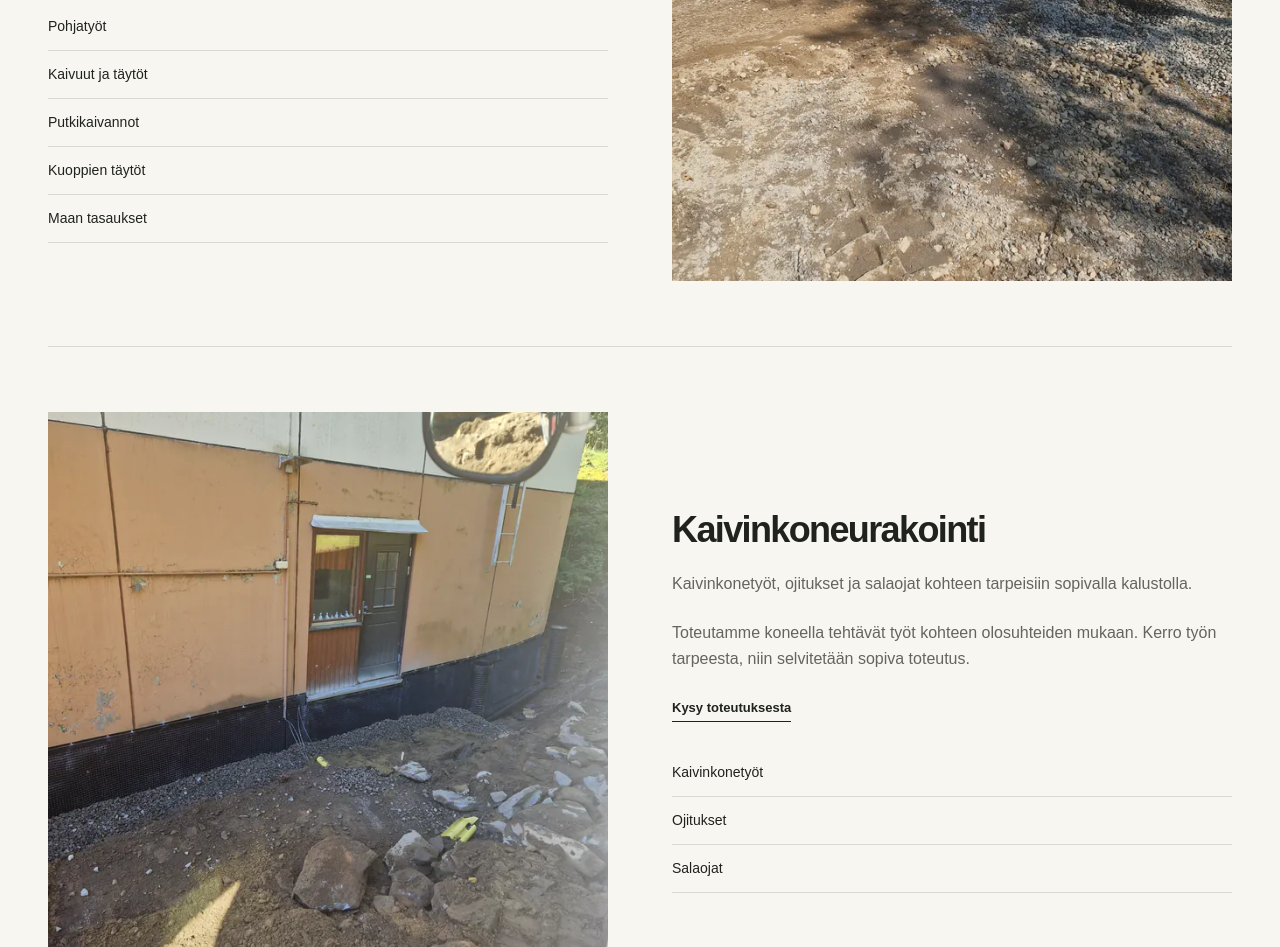
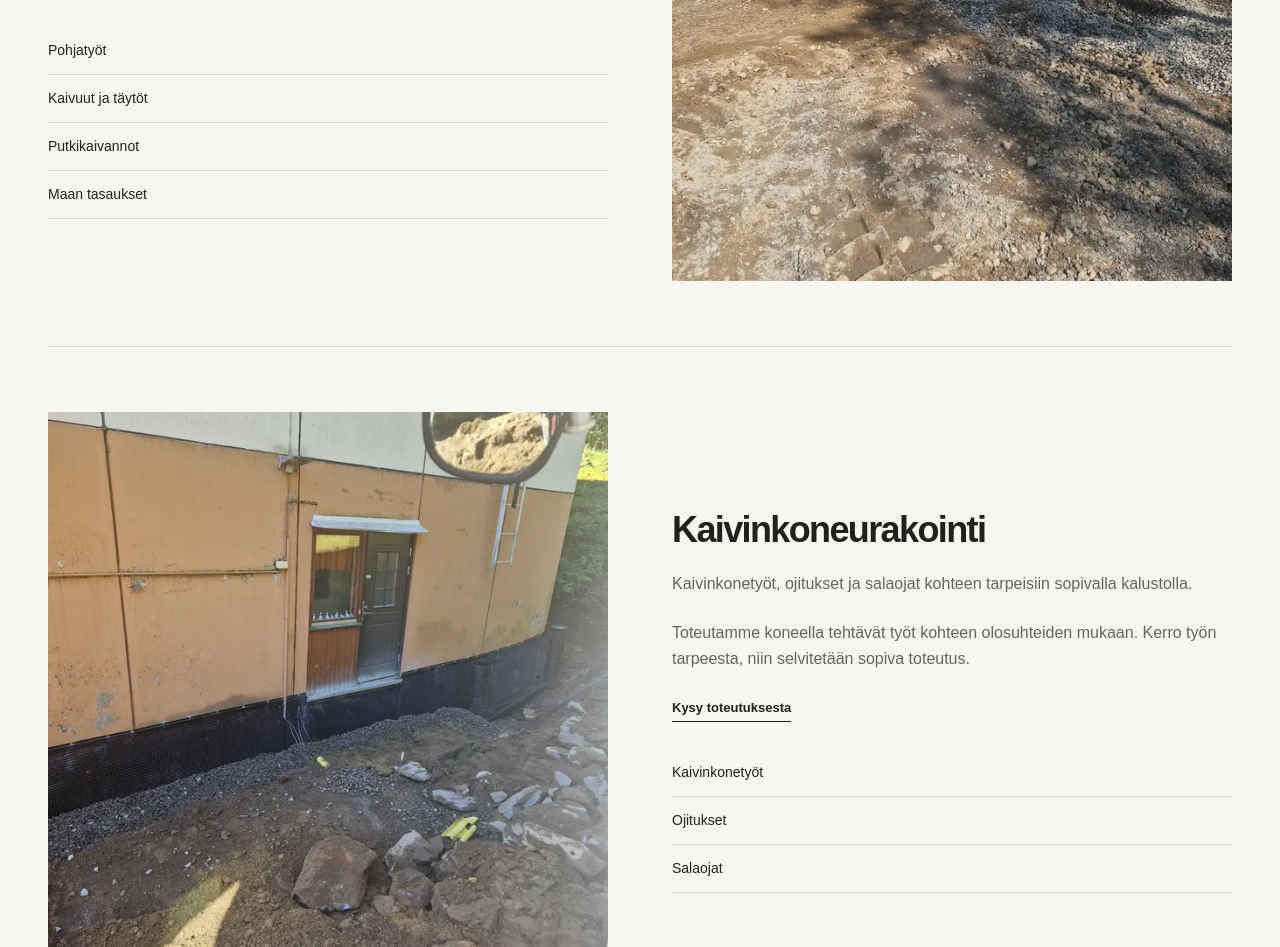
Before and after one commit to haukkaniklas/Heinolannleka, a plain HTML site: page palvelut.html in a window 1280 px wide. Shown: the part 945-1892 px from the top of the page. Drawn offline with Linux system fonts and the light colour scheme.

Commit message:
Update palvelut.html

```diff
--- a/palvelut.html
+++ b/palvelut.html
@@ -83,7 +83,6 @@
                 <li>Pohjatyöt</li>
                 <li>Kaivuut ja täytöt</li>
                 <li>Putkikaivannot</li>
-                <li>Kuoppien täytöt</li>
                 <li>Maan tasaukset</li>
               </ul>
             </div>
```
